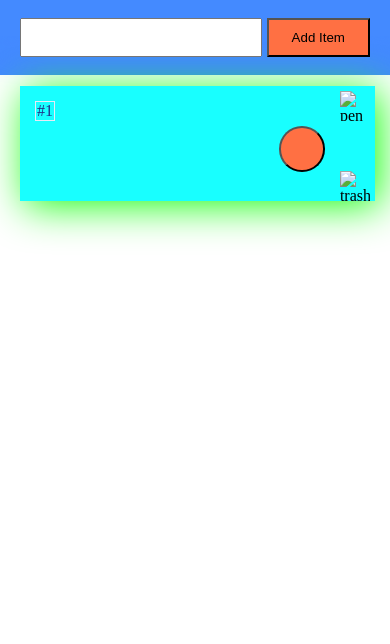
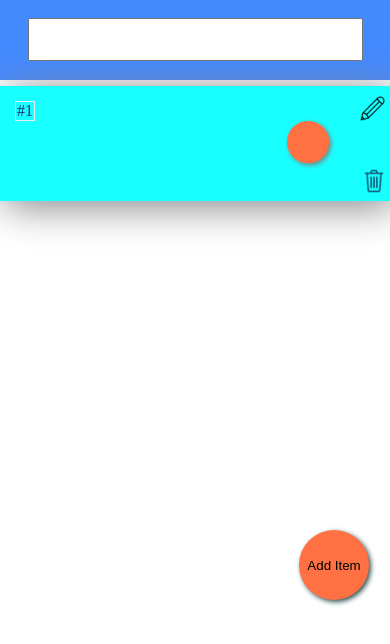
Before and after one commit to FACG2/TODO_GHME, a website: page index.html in a window 390 px wide. Drawn offline with Linux system fonts and the light colour scheme.

Commit message:
making UI changes

```diff
--- a/index.html
+++ b/index.html
@@ -2,6 +2,7 @@
 <html>
   <head>
     <meta charset="utf-8">
+    <meta name="viewport" content="width=device-width, initial-scale=1">
     <title>tdd todo</title>
     <link rel="stylesheet" href="./style.css">
   </head>
@@ -17,9 +18,9 @@
         </div>
         <div class="desc">
           <span>#1</span>
-          <img src="images/pen.png" alt="pen"/>
-          <img src="images/trash.png" alt="trash" />
-          <button></button>
+          <button class="btn1"><img src="images/pen.png" alt="pen"/></button>
+          <button class="btn2"><img src="images/trash.png" alt="trash" /></button>
+          <button class="btn"></button>
 
         </div>
       </div>
--- a/style.css
+++ b/style.css
@@ -12,24 +12,25 @@ body{
 
 .container
 {
-  max-width: 1000px;
+  max-width: 1199px;
   margin:0 auto;
   height: 200px;
 }
 .todo
 {
   background: #448AFF;
-  height: 75px;
+  height: 80px;
+
 }
 .main-todo
 {
-  margin: 0 auto;
+	text-align: center;
   background: #448AFF;
   box-shadow: 5px 5px 40px #448AFF;
 }
 
 .main-todo form{
-    margin: 0px 150px;
+
     padding: 18px 0;
 }
 
@@ -38,7 +39,7 @@ body{
 }
 
 .main-todo form input[type = "submit"]{
-  padding:10px 50px;
+  padding:13px 90px;
   background: #FF7043;
 }
 .desc
@@ -46,9 +47,9 @@ body{
   background: #18FFFF;
   height: 115px;
   margin-top: 10px;
-  box-shadow: 5px 5px 40px #18FE13;
-  width: 70%;
-  margin-left: 150px;
+  box-shadow: 5px 5px 40px gray;
+  width: 85%;
+  margin-left: 70px;
 }
 
 
@@ -64,55 +65,76 @@ body{
   color: #233186;
 
 }
-.desc img
+.desc .btn1 img,
+.desc .btn2 img
 {
   width: 30px;
   height: 30px;
   float: right;
 
 }
-.desc img[alt="pen"]{
+.desc .btn1 img[alt="pen"]{
   margin-right: 5px;
   margin-top: 5px;
+	width: 25px;
+	height: 25px;
 }
-.desc img[alt="trash"]{
-  margin-right: -30px;
-  margin-top: 85px;
+.desc .btn2 img[alt="trash"]{
+
 
 }
 
-.desc button {
+.desc .btn {
   padding:1.3rem;
   float: right;
   border-radius: 50%;
-  margin-top:40px;
+  margin-top: 35px;
   background: #FF7043;
-  margin-right: 15px;
+  margin-right: 20px;
+	box-shadow: 2px 2px 5px gray;
+	border:none;
 }
 
-/* responsive for tablet*/
+.btn1,.btn2
+{
+	float: right;
+	width: 40px;
+	height: 40px;
+	background: transparent;
+	border:none;
+}
+
+.btn2
+{
+	margin: 75px -39px 0 0px
+}
+
+.btn1{
+	margin: 0 ;
+}
+
+
+
 
 @media (max-width:1366px) {
 
-  .main-todo
-  {
-    margin: 0 auto;
-    background: #448AFF;
-    box-shadow: 5px 5px 40px #448AFF;
-  }
+
 
   .main-todo form{
-      margin: 0px 150px;
+
       padding: 18px 0;
   }
 
   .main-todo form input[type = "text"]{
-    padding: 10px 180px
+    padding: 12px 250px;
+		margin-left: -55px
   }
 
   .main-todo form input[type = "submit"]{
-    padding:10px 50px;
+    padding:13px 90px;
     background: #FF7043;
+		border:none;
+		box-shadow: 2px 2px 5px darkslategrey;
   }
 
 }
@@ -136,7 +158,7 @@ body{
   }
 
   .main-todo form input[type = "text"]{
-    padding: 10px 0px;
+    padding: 12px 0px;
     float: left;
     margin-left: -10px;
     width: 65%;
@@ -144,7 +166,7 @@ body{
   }
 
   .main-todo form input[type = "submit"]{
-    padding:10px 0px;
+    padding:13px 0px;
     background: #FF7043;
     float: left;
     width: 30%;
@@ -155,9 +177,9 @@ body{
     background: #18FFFF;
     height: 115px;
     margin-top: 50px;
-    box-shadow: 5px 5px 40px #18FE13;
-    width: 70%;
-    margin-left: 150px;
+    box-shadow: 5px 5px 40px gray;
+    width: 100%;
+    margin-left: 0px;
   }
 
 }
@@ -169,7 +191,7 @@ body{
   }
   .main-todo
   {
-    margin: 0 auto;
+    margin: 0 5px;
     background: #448AFF;
     box-shadow: 5px 5px 40px #448AFF;
   }
@@ -177,30 +199,37 @@ body{
   .main-todo form{
       margin: 0 0 0 45px;
       padding: 18px 0;
+			position: relative;
   }
 
   .main-todo form input[type = "text"]{
-    padding: 10px 0px;
+    padding: 12px 0px;
     float: left;
-    margin-left: -25px;
-    width: 70%;
-    margin-right: 5px;
+    margin-left: -22px;
+    width: 100%;
+    margin-right: 0px;
   }
 
   .main-todo form input[type = "submit"]{
-    padding:10px 0px;
+    padding:13px 0px;
     background: #FF7043;
     float: left;
-    width: 30%;
+    width: 70px;
+		position: absolute;
+		top: 550px;
+		 border-radius: 50%;
+		 height: 70px;
+		 margin:-20px 0 0 -75px;
+
   }
   .desc
   {
     background: #18FFFF;
     height: 115px;
     margin-top: 50px;
-    box-shadow: 5px 5px 40px #18FE13;
-    width: 93%;
-    margin-left: 18px;
+    box-shadow: 5px 5px 40px gray;
+    width: 100%;
+    margin-left: 0px;
   }
 
 }
@@ -213,8 +242,8 @@ body{
     background: #18FFFF;
     height: 115px;
     margin-top: 50px;
-    box-shadow: 5px 5px 40px #18FE13;
-    width: 91%;
-    margin-left: 20px;
+    box-shadow: 5px 5px 40px gray;
+    width: 100%;
+    margin-left: 0px;
   }
 }
```
Also changed, not shown: images/pen.png (added), images/trash.png (added).
